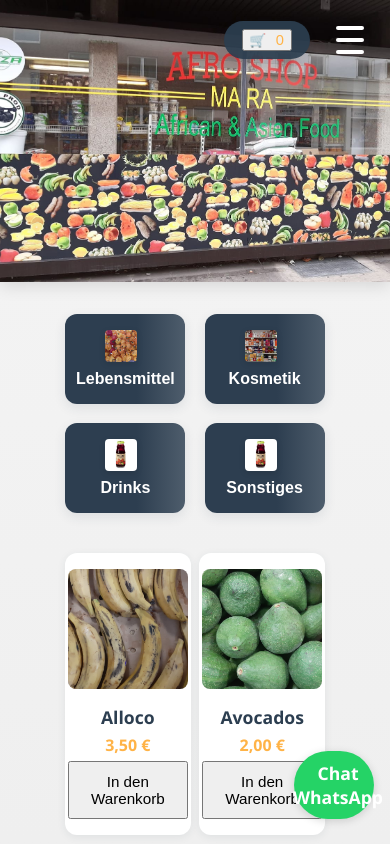
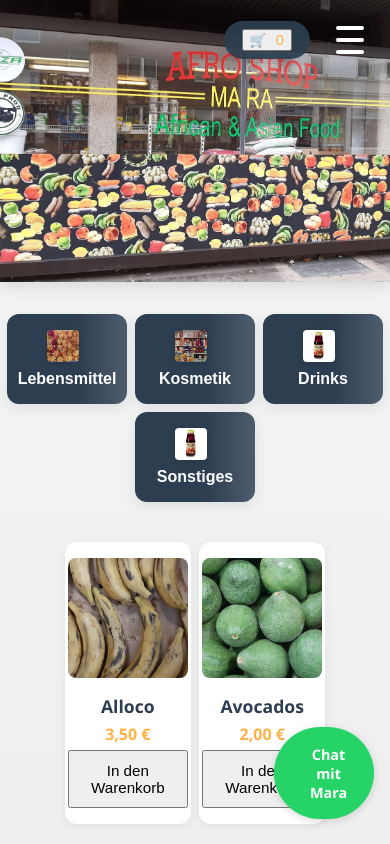
Before and after one commit to Ydi5291/afroshop-mara, a React (Create React App) app: page / in a window 390 px wide. Shown: the top 844 px of the page. Built offline with nearby package versions, Linux system fonts and the light colour scheme.

Commit message:
Modifications et rajout de fonctionnalites

```diff
--- a/src/App.css
+++ b/src/App.css
@@ -75,7 +75,7 @@ main {
 @media (max-width: 700px) {
   .vertical-buttons {
     flex-direction: row;
-    gap: 1.2rem;
+    gap: 0.5rem;
   }
 
   .vertical-buttons button {
@@ -100,14 +100,13 @@ main {
   align-items: center;
   justify-content: center;
   background: #25D366;
-  color: #fff;
+  color: #000;
   border-radius: 50%;
   width: 56px;
   height: 56px;
   padding: 0;
   text-decoration: none;
   box-shadow: 0 2px 8px rgba(0,0,0,0.15);
-  font-size: 12px;
   transition: background 0.2s, box-shadow 0.2s, transform 0.15s;
   border: none;
 }
@@ -116,7 +115,7 @@ main {
 .whatsapp-chatbot-btn:focus {
   background: #1ebe57;
   box-shadow: 0 4px 16px rgba(37,211,102,0.18);
-  transform: translateY(-2px) scale(1.05);
+  transform: translateY(-2px) scale(1.07);
   color: #fff;
   text-decoration: none;
 }
@@ -131,11 +130,11 @@ main {
 /* Responsive pour mobile */
 @media (max-width: 600px) {
   .whatsapp-chatbot-btn {
-    width: 44px;
-    height: 44px;
+    width: 64px;
+    height: 68px;
     bottom: 25px;
     right: 16px;
-     font-size: 8px;
+
   }
   .whatsapp-chatbot-btn svg {
     width: 24px;
--- a/src/App.js
+++ b/src/App.js
@@ -69,7 +69,7 @@ function App() {
       >
         <a
           className="whatsapp-chatbot-btn"
-          href="https://wa.me/4901626291461?text=Bonjour%20je%20veux%20plus%20d'informations%20sur%20Afroshop%20Mara"
+          href="https://wa.me/4915771126278?text=Hallo%2C%20ich%20möchte%20mehr%20Informationen%20über%20Afroshop%20Mara"
           target="_blank"
           rel="noopener noreferrer"
           style={{
@@ -89,7 +89,7 @@ function App() {
             <circle cx="16" cy="16" r="16" fill="#25D366" />
             <path d="M23.5 18.5c-.3-.2-1.8-.9-2.1-1-...Z" fill="#fff" />
           </svg>
-          <span style={{ marginLeft: 8 }}>Chat WhatsApp</span>
+          <span style={{ margin: 8, fontSize: "0.9rem" }}>Chat mit Mara</span>
         </a>
       </div>
       <Footer />
```
